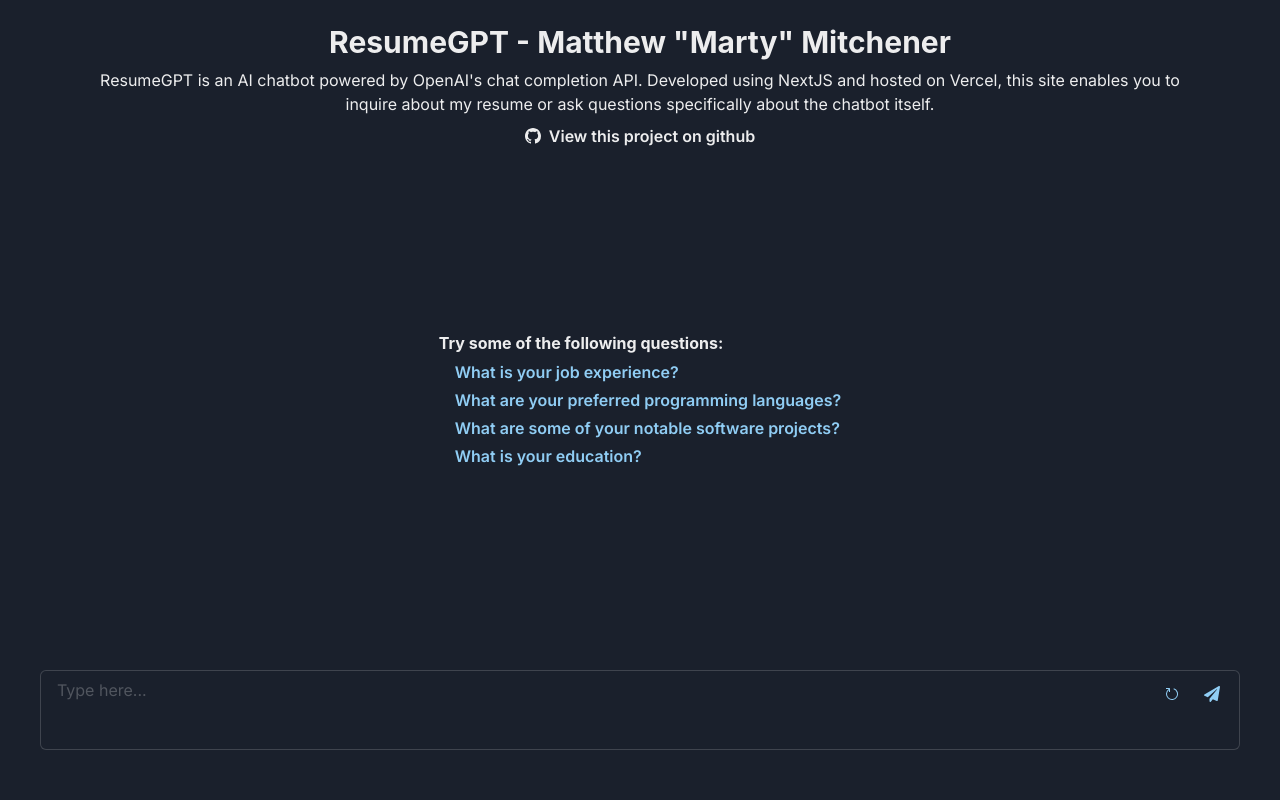
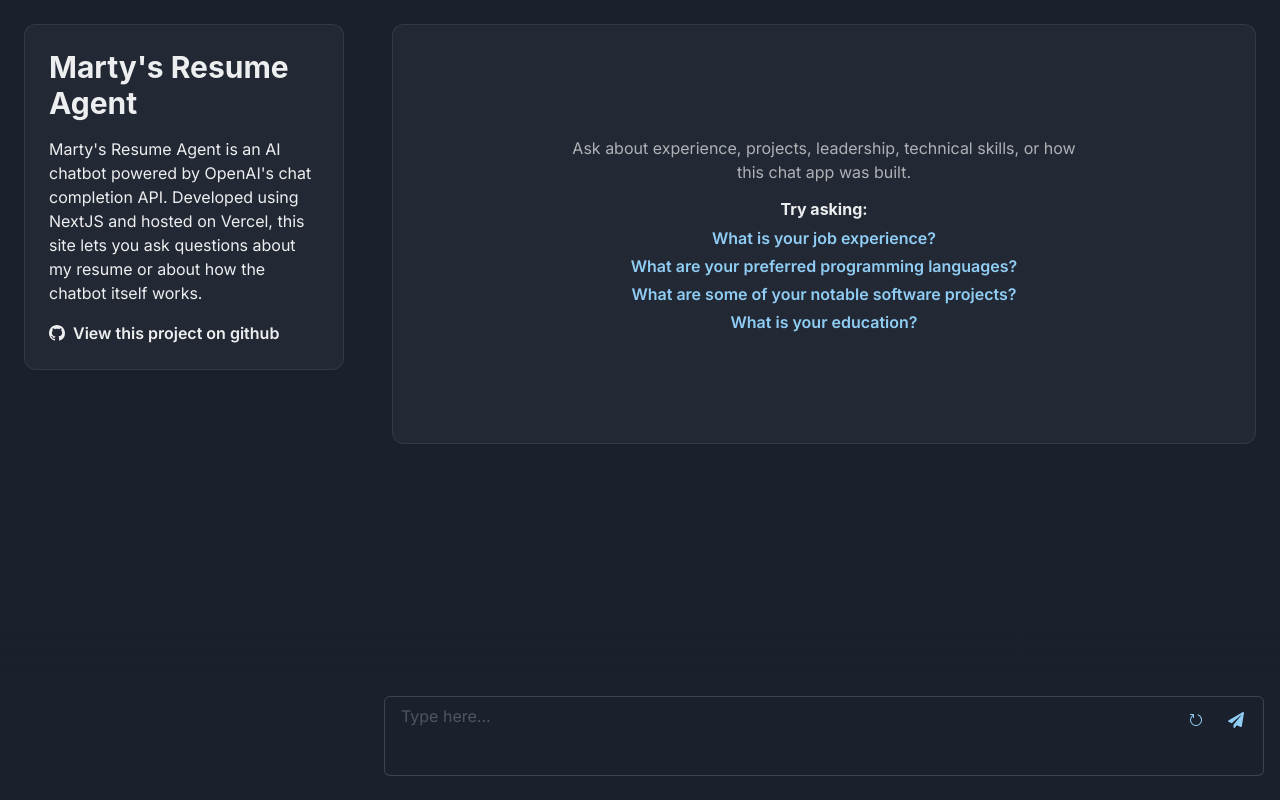
Before and after one commit to omniphx/resume-gpt, a Next.js app: page / in a window 1280 px wide. Built offline with nearby package versions, Linux system fonts and the light colour scheme.

Commit message:
Add UI improvements and fix some streaming issues

```diff
--- a/app/Chat.tsx
+++ b/app/Chat.tsx
@@ -144,10 +144,14 @@
   };
 
   const Example = ({ question }: { question: string }) => (
-    <Flex>
+    <Flex w="full" justify="center">
       <Button
         colorScheme="blue"
         variant="link"
+        whiteSpace="normal"
+        textAlign="center"
+        maxW="100%"
+        height="auto"
         onClick={() => {
           setMessage(question);
           textAreaRef.current?.focus();
@@ -160,37 +164,46 @@
 
   return (
     <>
+      <Box w="full" px={{ base: 4, md: 6 }} py={{ base: 4, md: 6 }}>
         <Flex
-        flexDir="column"
-        gap={40}
-        justify="space-between"
-        flex={1}
-        height="100%"
-        overflowY="auto"
+          flexDir={{ base: 'column', lg: 'row' }}
+          gap={{ base: 8, lg: 12 }}
           w="full"
-        padding="24px"
-      >
-        <Flex
-          flexDir="column"
-          align="center"
-          gap={2}
-          paddingBottom="150px"
-          maxW={1100}
+          maxW="1400px"
           margin="0 auto"
         >
+          <Box
+            as="aside"
+            display="flex"
+            flexDir="column"
+            alignItems="stretch"
+            gap={4}
+            w={{ base: 'full', lg: '320px' }}
+            flexShrink={0}
+            position={{ base: 'static', lg: 'sticky' }}
+            top={{ lg: 6 }}
+            alignSelf={{ lg: 'flex-start' }}
+            bg="whiteAlpha.50"
+            borderWidth="1px"
+            borderColor="whiteAlpha.200"
+            borderRadius="xl"
+            padding={{ base: 5, md: 6 }}
+          >
             <Heading as="h1" size="lg">
-            ResumeGPT - Matthew &quot;Marty&quot; Mitchener
+              Marty&apos;s Resume Agent
             </Heading>
-          <Text as="p" textAlign="center">
-            ResumeGPT is an AI chatbot powered by OpenAI&apos;s chat completion API. Developed using
-            NextJS and hosted on Vercel, this site enables you to inquire about my resume or ask
-            questions specifically about the chatbot itself.
+            <Text as="p" textAlign="left">
+              Marty&apos;s Resume Agent is an AI chatbot powered by OpenAI&apos;s chat completion
+              API. Developed using NextJS and hosted on Vercel, this site lets you ask questions
+              about my resume or about how the chatbot itself works.
             </Text>
             <Link href="https://github.com/omniphx/resume-gpt" isExternal>
-            <Flex align="center" gap={2} fontWeight="600" mb={2}>
+              <Flex align="center" gap={2} fontWeight="600">
                 <BsGithub /> View this project on github
               </Flex>
             </Link>
+          </Box>
+          <Flex flexDir="column" flex={1} minW={0} paddingBottom="180px">
             {error && (
               <Box
                 w="full"
@@ -200,38 +213,39 @@
                 borderRadius="md"
                 px={4}
                 py={3}
+                mb={4}
               >
                 <Text color="red.100">{error}</Text>
               </Box>
             )}
-          {messages.map((message, index) => (
-            <Fragment key={index}>
-              <Divider />
-              <Flex key={index} my={4} w="full">
-                {message.role === 'assistant' ? <AssistantAvatar /> : <UserAvatar />}
-                <Box px={4} py={2} ml={4}>
-                  <Markdown>{message.content}</Markdown>
-                </Box>
-              </Flex>
-            </Fragment>
-          ))}
-        </Flex>
-      </Flex>
-      {messages.length === 0 && (
+            {messages.length === 0 ? (
               <Flex
-          position="absolute"
+                flex={1}
+                align="center"
+                justify="center"
+                minH={{ base: '240px', lg: '420px' }}
+                borderWidth="1px"
+                borderColor="whiteAlpha.200"
+                borderRadius="xl"
+                bg="whiteAlpha.50"
+                px={8}
+              >
+                <Flex
+                  flexDir="column"
+                  gap={4}
+                  align="center"
+                  pointerEvents="all"
                   w="full"
-          justify="center"
-          align="center"
-          top={0}
-          height="100vh"
-          pointerEvents="none"
+                  maxW="32rem"
                 >
-          <Flex flexDir="column" gap={2} pointerEvents="all">
+                  <Text color="whiteAlpha.700" textAlign="center" maxW="32rem">
+                    Ask about experience, projects, leadership, technical skills, or how this chat
+                    app was built.
+                  </Text>
+                  <Flex flexDir="column" justify="flex-start" gap={2} align="center" w="full">
                     <Heading as="h3" size="sm">
-              Try some of the following questions:
+                      Try asking:
                     </Heading>
-            <Flex flexDir="column" justify="flex-start" gap={2} ml={4}>
                     <Example question="What is your job experience?" />
                     <Example question="What are your preferred programming languages?" />
                     <Example question="What are some of your notable software projects?" />
@@ -239,25 +253,42 @@
                   </Flex>
                 </Flex>
               </Flex>
+            ) : (
+              <Flex flexDir="column">
+                {messages.map((message, index) => (
+                  <Fragment key={index}>
+                    {index > 0 && <Divider />}
+                    <Flex my={4} w="full">
+                      {message.role === 'assistant' ? <AssistantAvatar /> : <UserAvatar />}
+                      <Box px={4} py={2} ml={4} minW={0}>
+                        <Markdown>{message.content}</Markdown>
+                      </Box>
+                    </Flex>
+                  </Fragment>
+                ))}
+              </Flex>
             )}
+          </Flex>
+        </Flex>
+      </Box>
       <Box
         w="full"
-        position="absolute"
+        position="fixed"
         pointerEvents="none"
         bottom="0"
         left="0"
         bg="linear-gradient(transparent, 50%, rgb(26, 32, 44))"
-        paddingX={{ base: 0, md: 4 }}
+        px={{ base: 0, md: 4 }}
       >
-        <Stack
-          spacing={4}
-          mt={16}
-          position="relative"
-          marginX={{ base: 0, md: 'auto' }}
-          maxW={{ base: '100%', md: '43em', xl: '75em' }}
-          marginBottom={{ base: 0, md: 50 }}
-          pointerEvents="all"
+        <Flex
+          w="full"
+          maxW="1400px"
+          margin="0 auto"
+          gap={{ base: 0, lg: 12 }}
+          align="flex-end"
         >
+          <Box display={{ base: 'none', lg: 'block' }} w="320px" flexShrink={0} />
+          <Stack spacing={4} mt={16} mb={{ base: 0, md: 6 }} flex={1} pointerEvents="all">
             <InputGroup size="md">
               <Textarea
                 ref={textAreaRef}
@@ -292,6 +323,7 @@
               </InputRightElement>
             </InputGroup>
           </Stack>
+        </Flex>
       </Box>
     </>
   );
--- a/app/api/chat/route.ts
+++ b/app/api/chat/route.ts
@@ -11,6 +11,35 @@
 function parseOpenAIStream(stream: ReadableStream<Uint8Array>) {
   const encoder = new TextEncoder();
   const decoder = new TextDecoder();
+
+  const enqueueContentFromEvent = (
+    controller: ReadableStreamDefaultController<Uint8Array>,
+    event: string,
+  ) => {
+    const lines = event
+      .split('\n')
+      .map((line) => line.trim())
+      .filter((line) => line.startsWith('data:'));
+
+    for (const line of lines) {
+      const data = line.slice(5).trim();
+
+      if (!data || data === '[DONE]') {
+        continue;
+      }
+
+      try {
+        const payload = JSON.parse(data);
+        const content = payload?.choices?.[0]?.delta?.content;
+
+        if (typeof content === 'string' && content.length > 0) {
+          controller.enqueue(encoder.encode(content));
+        }
+      } catch {
+        // Ignore incomplete or non-content SSE payloads and wait for the next chunk.
+      }
+    }
+  };
 
   return new ReadableStream<Uint8Array>({
     async start(controller) {
@@ -28,25 +57,7 @@
           buffer = events.pop() ?? '';
 
           for (const event of events) {
-            const lines = event
-              .split('\n')
-              .map((line) => line.trim())
-              .filter((line) => line.startsWith('data:'));
-
-            for (const line of lines) {
-              const data = line.slice(5).trim();
-
-              if (!data || data === '[DONE]') {
-                continue;
-              }
-
-              const payload = JSON.parse(data);
-              const content = payload?.choices?.[0]?.delta?.content;
-
-              if (typeof content === 'string' && content.length > 0) {
-                controller.enqueue(encoder.encode(content));
-              }
-            }
+            enqueueContentFromEvent(controller, event);
           }
         }
 
@@ -56,25 +67,7 @@
         }
 
         if (buffer.trim().length > 0) {
-          const lines = buffer
-            .split('\n')
-            .map((line) => line.trim())
-            .filter((line) => line.startsWith('data:'));
-
-          for (const line of lines) {
-            const data = line.slice(5).trim();
-
-            if (!data || data === '[DONE]') {
-              continue;
-            }
-
-            const payload = JSON.parse(data);
-            const content = payload?.choices?.[0]?.delta?.content;
-
-            if (typeof content === 'string' && content.length > 0) {
-              controller.enqueue(encoder.encode(content));
-            }
-          }
+          enqueueContentFromEvent(controller, buffer);
         }
 
         controller.close();
@@ -123,7 +116,7 @@
           ...messages,
         ],
         stream: true,
-        max_tokens: 512,
+        max_completion_tokens: 1600,
         temperature: 0.75,
       }),
     });
```
Also changed, not shown: app/components/Markdown.tsx (+101 -7 lines). Lines whose indentation alone changed are shown as unchanged.
